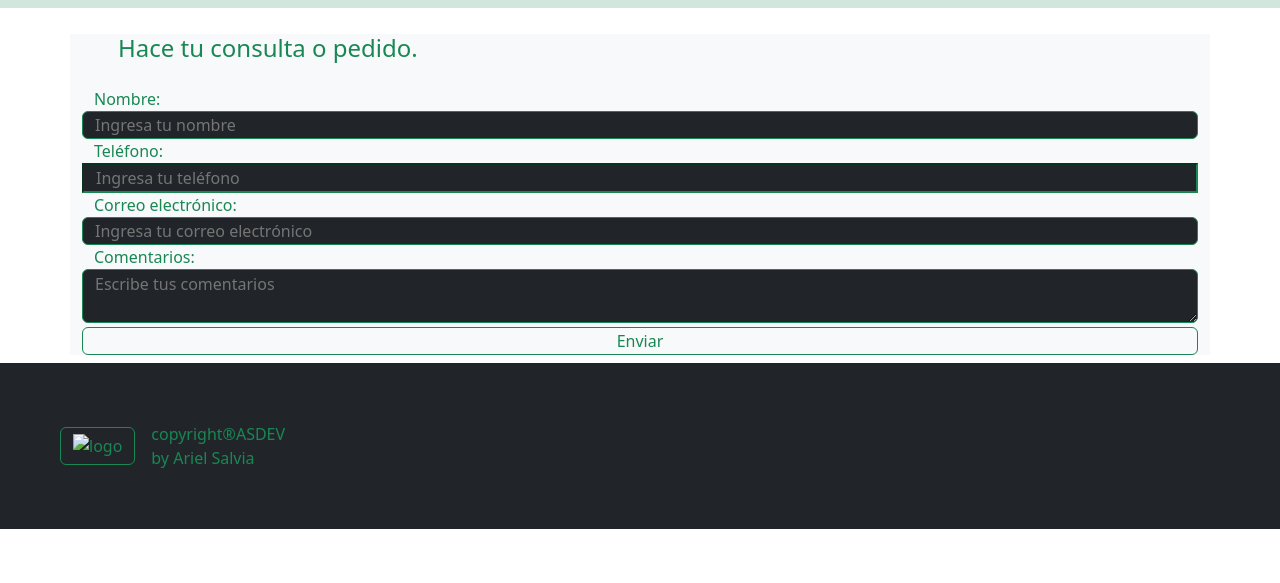
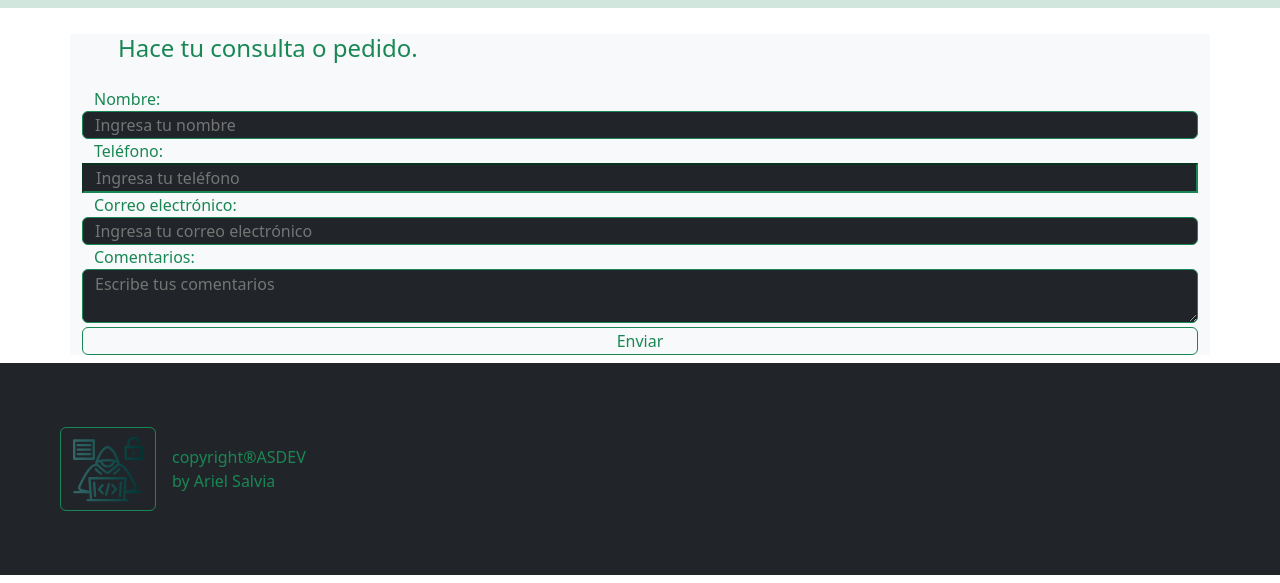
Before and after one commit to elgran-as/bootstrapTrabajoFinal, a plain HTML site: page index.html in a window 1280 px wide. Shown: the part 4160-4743 px from the top of the page. Before the commit the page ends 4697 px from the top, so only its background shows below. Drawn offline with nearby package versions, Linux system fonts and the light colour scheme; a script that the page names is missing.

Commit message:
Actualizar index.html

```diff
--- a/index.html
+++ b/index.html
@@ -212,7 +212,7 @@
 
   <footer class="row">
     <div class="col-md-12 bg-dark m-2 p-5 d-flex align-items-center">
-      <img class="btn btn-outline-success m-3 " src="./assets/imagenes/logo1.svg" alt="logo">
+      <img class="btn btn-outline-success m-3 " src="./assets/iconos/logo1.svg" alt="logo">
       <span class="d-flex justify-content-center text-success">copyright®ASDEV<br>by Ariel
         Salvia
       </span>
```
